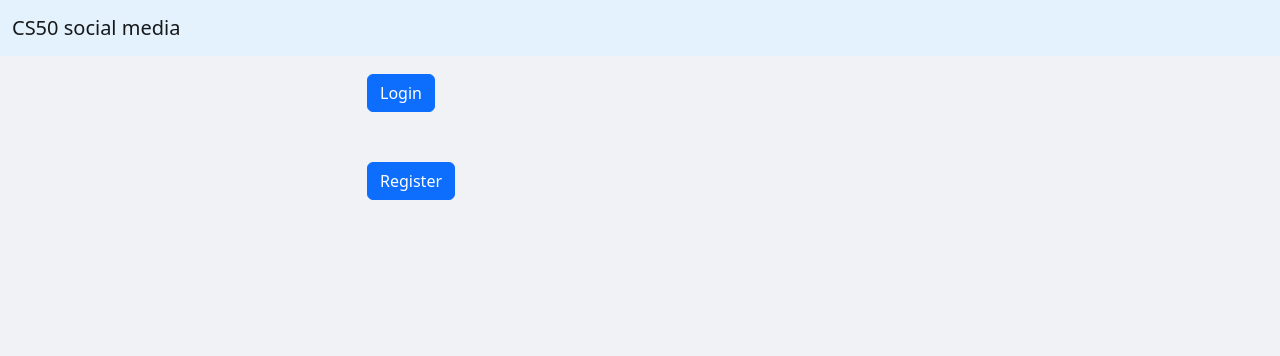
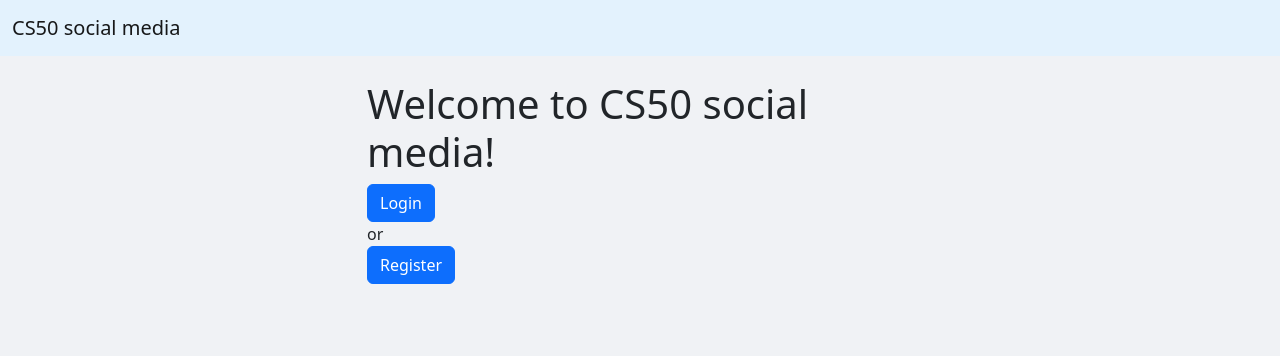
Before and after one commit to Flo-Slv/CS50, a Flask app: page / in a window 1280 px wide. Shown: the top 356 px of the page. Run offline with Flask 2, Linux system fonts and the light colour scheme.

Commit message:
Little frontend improvements

```diff
--- a/Week 10/static/styles/index.css
+++ b/Week 10/static/styles/index.css
@@ -3,8 +3,8 @@ body {
 	background-color: #F0F2F5;
 }
 
-form {
-	margin-top: 50px;
+.container {
+	margin-top: 80px;
 }
 
 nav {
--- a/Week 10/templates/index.html
+++ b/Week 10/templates/index.html
@@ -7,13 +7,15 @@ Welcome
 {% block main %}
 <div class="row justify-content-center">
 	<div class="col-md-6">
-		Welcome to CS50 social media !
+		<h1>Welcome to CS50 social media!</h1>
 
 		<form action="/login" method="GET">
 			<button type="submit" class="btn btn-primary">
 				Login
 			</button>
 		</form>
+
+		or
 
 		<form action="/register" method="GET">
 			<button type="submit" class="btn btn-primary">
```
